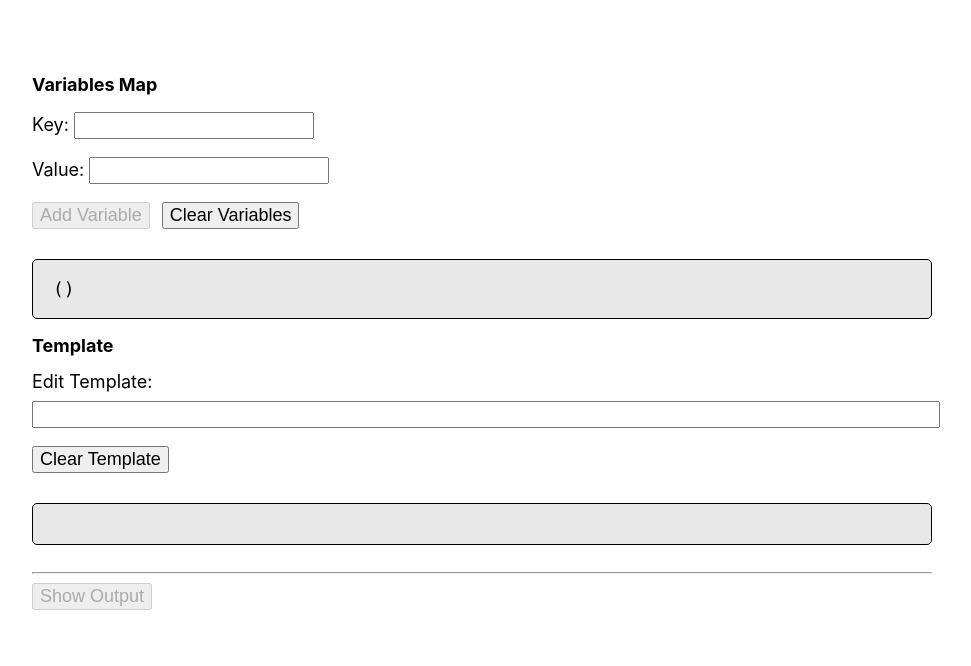
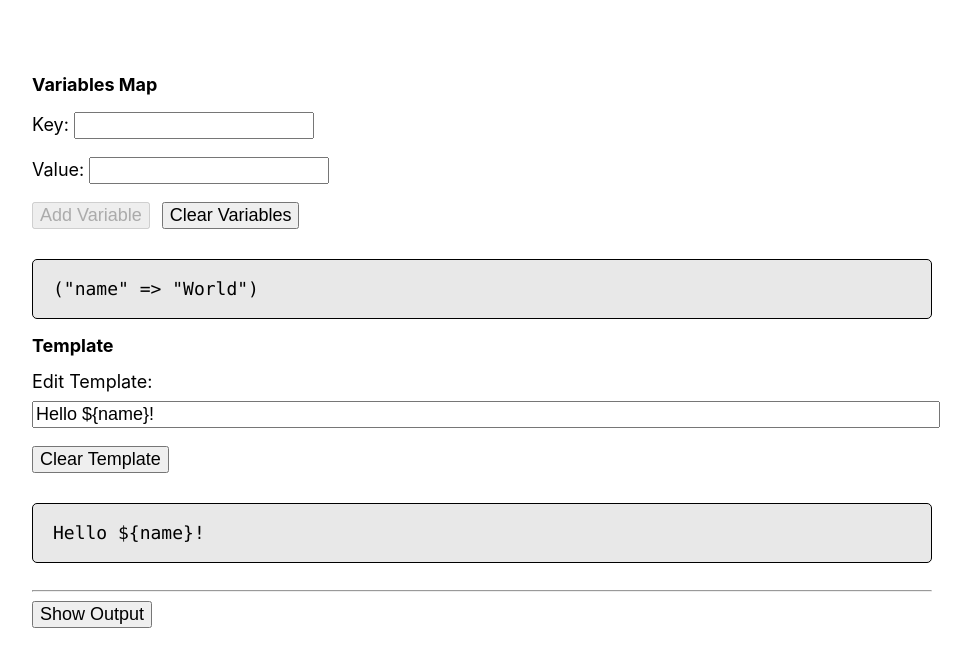
Before and after one commit to xicooow/template-engine, a React (Create React App) app: page / in a window 1280 px wide. Shown: the top 666 px of the page, without its empty margins (158-1129 px from the left). Built offline with nearby package versions, Linux system fonts and the light colour scheme.

Commit message:
Set default template and variables

```diff
--- a/src/App.jsx
+++ b/src/App.jsx
@@ -5,12 +5,16 @@ import './App.css';
 const DELIMITERS_REGEXP = /[\$\{\}]/g;
 const TEMPLATE_VARS_REGEXP = /\$\{\w+\}/gi;
 
+/*eslint no-template-curly-in-string: 0*/
+const DEFAULT_TEMPLATE = 'Hello ${name}!';
+const DEFAULT_VARIABLES = [{ key: 'name', value: 'World' }];
+
 const App = () => {
   const [output, setOutput] = useState('');
-  const [template, setTemplate] = useState('');
   const [newVarKey, setNewVarKey] = useState('');
-  const [variables, setVariables] = useState([]);
   const [newVarValue, setNewVarValue] = useState('');
+  const [template, setTemplate] = useState(DEFAULT_TEMPLATE);
+  const [variables, setVariables] = useState(DEFAULT_VARIABLES);
 
   const canAddVariable = () => {
     return (newVarKey !== '') && (newVarValue !== '');
@@ -40,10 +44,16 @@ const App = () => {
   const clearInputs = () => {
     setNewVarKey('');
     setNewVarValue('');
+    clearOutput();
   };
 
   const clearTemplate = () => {
     setTemplate('');
+    clearOutput();
+  };
+
+  const clearOutput = () => {
+    setOutput('');
   };
 
   const checkErrors = (templateVarsName) => {
@@ -161,7 +171,7 @@ const App = () => {
       <>
         <div>
           <p>
-            <label htmlFor='modify-template'>Edit Template: </label>
+            <label htmlFor='modify-template'>Edit Template:</label>
             <input
               type='text'
               id='modify-template'
```
